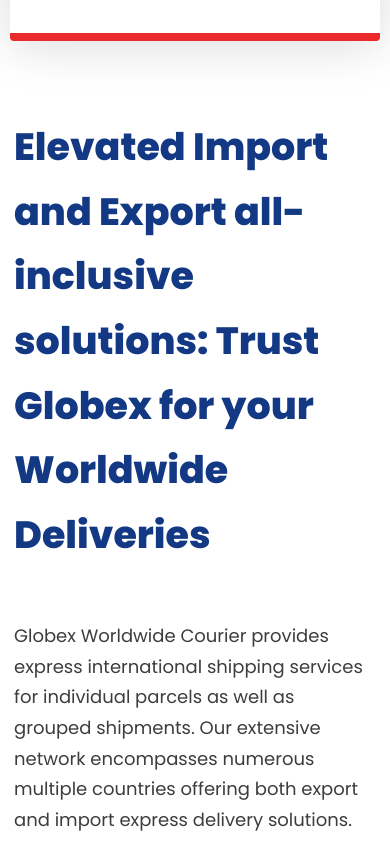
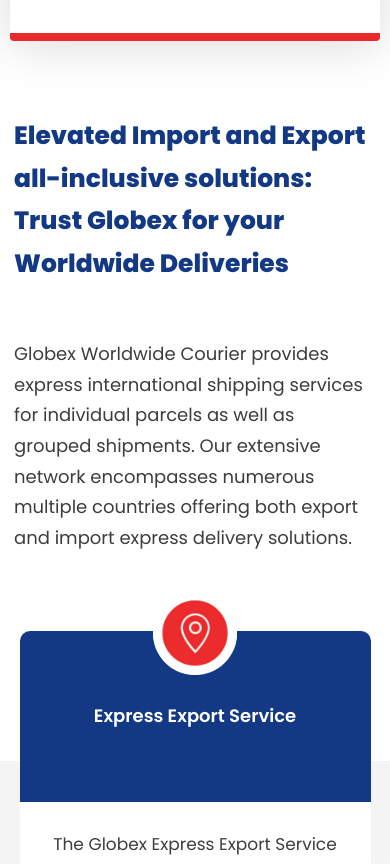
Before and after one commit to Wrench200/tracking, a Next.js app: page /warehouse in a window 390 px wide. Shown: the part 1647-2511 px from the top of the page. Built offline with nearby package versions, Linux system fonts and the light colour scheme.

Commit message:
FRONT END DONE

```diff
--- a/src/app/layout.js
+++ b/src/app/layout.js
@@ -17,7 +17,7 @@
       <Head>
         <title>{metadata.title}</title>
         <meta name="description" content={metadata.description} />
-        <link rel="icon" href="/favicon.ico?v=3" />
+        <link rel="icon" href="/favicon.ico?v=4" />
       </Head>
       <body className={inter.className}>
         <ShipmentProvider>{children}</ShipmentProvider>
--- a/src/app/warehouse/page.module.css
+++ b/src/app/warehouse/page.module.css
@@ -331,6 +331,9 @@
   .fCard {
     text-align: center;
   }
+  .logistics h1 {
+    font-size: 25px;
+  }
 }
 .f2 {
   top: 0 !important;
```
